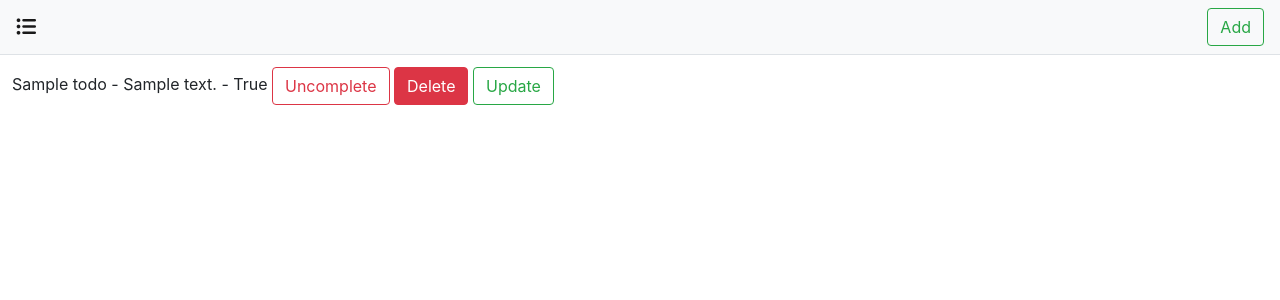
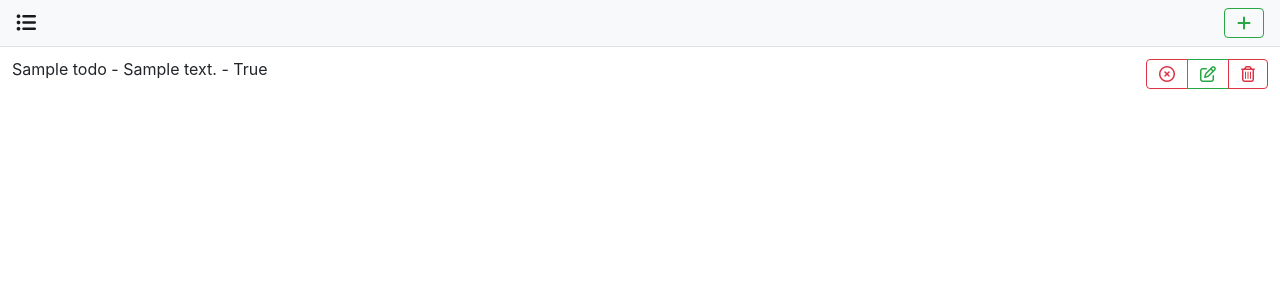
Before and after one commit to iwantm/QAFlask, a Flask app: page / in a window 1280 px wide. Shown: the top 300 px of the page. Run offline with Flask 2, Linux system fonts and the light colour scheme; tables that the repository leaves empty hold one stand-in row (values such as "Sample post"); some libraries are stand-ins or nearby versions.

Commit message:
update todo templates

```diff
--- a/apps/todo/application/templates/add.html
+++ b/apps/todo/application/templates/add.html
@@ -1,4 +1,5 @@
 {% extends 'index.html' %}
+
 {% block content %}
 <div class='form'>
     <form method="POST" action=''>
--- a/apps/todo/application/templates/index.html
+++ b/apps/todo/application/templates/index.html
@@ -17,16 +17,21 @@
 </head>
 
 <body>
-    <nav class="navbar navbar-expand-lg navbar-light bg-light">
+
+    <nav class="navbar navbar-expand-lg navbar-light bg-light w-100">
         <a class="navbar-brand mb-0 h1" href='{{url_for("index")}}'>
             <i class="fas fa-list-ul"></i>
         </a>
         <ul class="navbar-nav mr-auto">
         </ul>
-        <a class="btn btn-outline-success"> Add </a>
+        {% block add %}
+
+        {% endblock add %}
     </nav>
-    {% block content %}
-    {% endblock %}
+    <div class='w-90'>
+        {% block content %}
+        {% endblock %}
+    </div>
 </body>
 
 </html>
--- a/apps/todo/application/templates/list.html
+++ b/apps/todo/application/templates/list.html
@@ -1,17 +1,25 @@
 {% extends 'index.html' %}
+{% block add %}
+<a class="btn btn-outline-success float-right" href='{{url_for("add")}}'><i class=" fas fa-plus"></i></a>
+{% endblock add %}
 {% block content %}
 <table class="table">
     {% for todo in todos %}
     <tr>
         <td>{{ todo.name }} - {{todo.description}} - {{todo.completed}}
-            {% if todo.completed == False %}
-            <a type='button' class='btn btn-outline-primary' href='{{ url_for("complete", id=todo.id) }}'> Complete</a>
-            {% else %}
-            <a type='button' class='btn btn-outline-danger' href='{{ url_for("incomplete", id=todo.id) }}'>
-                Uncomplete</a>
-            {% endif %}
-            <a type='button' class='btn btn-danger' href='{{ url_for("delete", id=todo.id)}}'> Delete</a>
-            <a type='button' class='btn btn-outline-success' href='{{ url_for("update", id=todo.id)}}'> Update</a>
+            <div class="btn-group float-right">
+                {% if todo.completed == False %}
+                <a type='button' class='btn btn-outline-primary' href='{{ url_for("complete", id=todo.id) }}'>
+                    <i class="far fa-check-circle"></i></a>
+                {% else %}
+                <a type='button' class='btn btn-outline-danger' href='{{ url_for("incomplete", id=todo.id) }}'>
+                    <i class="far fa-times-circle"></i></a>
+                {% endif %}
+                <a type='button' class='btn btn-outline-success' href='{{ url_for("update", id=todo.id)}}'><i
+                        class="far fa-edit"></i></a>
+                <a type='button' class='btn btn-outline-danger' href='{{ url_for("delete", id=todo.id)}}'> <i
+                        class="far fa-trash-alt"></i></a>
+            </div>
         </td>
     </tr>
     {% endfor %}
```
